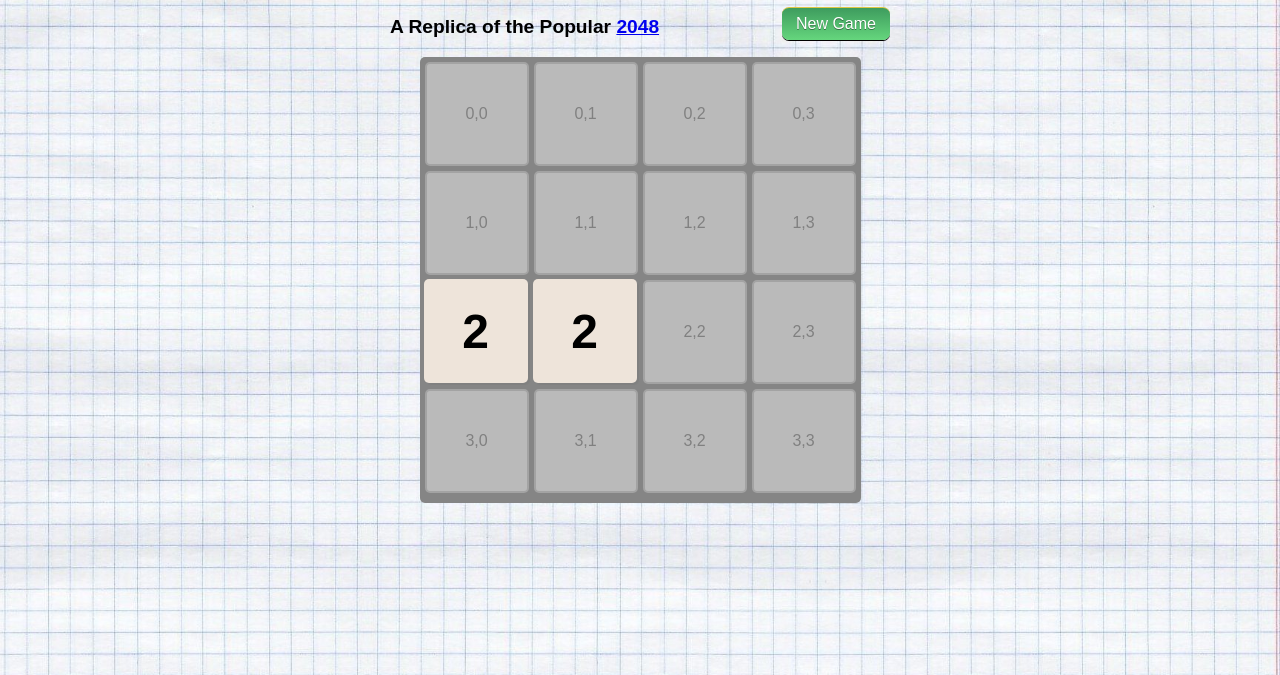
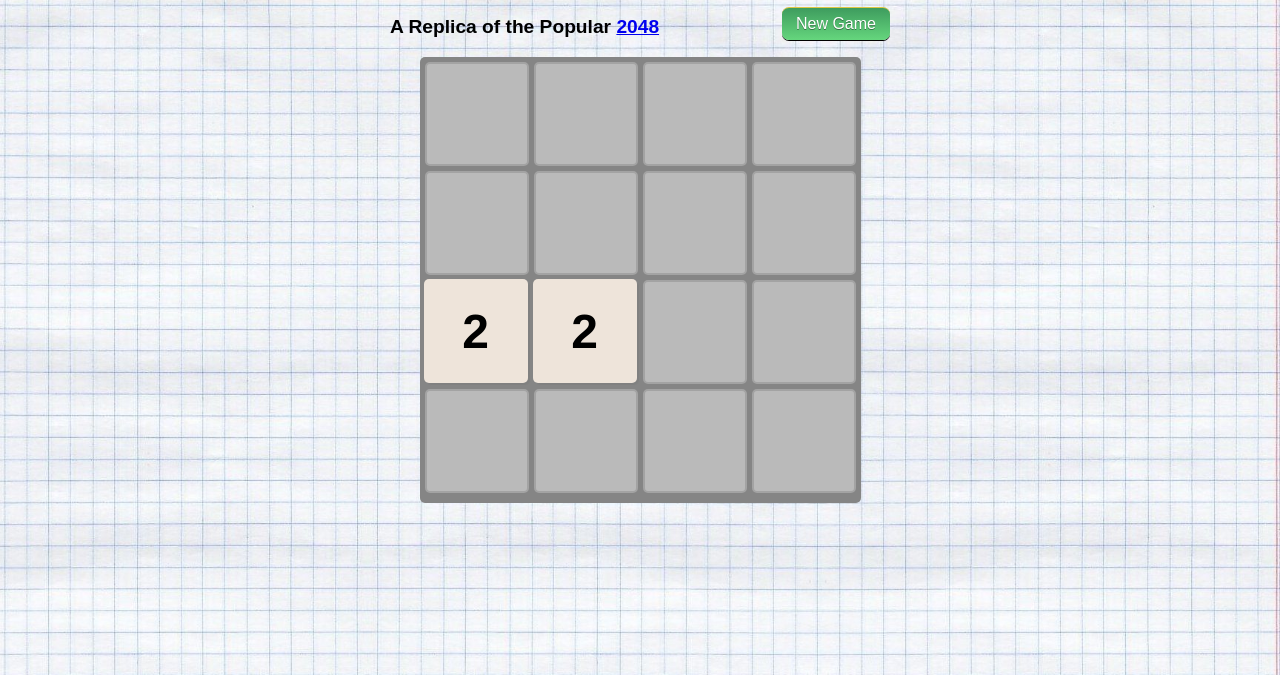
Before and after one commit to charliegdev/2048_replica, a plain HTML site: page index.html in a window 1280 px wide. Shown: the part 125-800 px from the top of the page. Drawn offline with nearby package versions, Linux system fonts and the light colour scheme.

Commit message:
Remove the coordinate numbers on the game board.

```diff
--- a/index.html
+++ b/index.html
@@ -34,28 +34,28 @@
 
         <div id="gameBoard">
             <div class="boardRow">
-                <div class="boardCell"><p>0,0</p></div>
-                <div class="boardCell"><p>0,1</p></div>
-                <div class="boardCell"><p>0,2</p></div>
-                <div class="boardCell"><p>0,3</p></div>
+                <div class="boardCell"></div>
+                <div class="boardCell"></div>
+                <div class="boardCell"></div>
+                <div class="boardCell"></div>
             </div>
             <div class="boardRow">
-                <div class="boardCell"><p>1,0</p></div>
-                <div class="boardCell"><p>1,1</p></div>
-                <div class="boardCell"><p>1,2</p></div>
-                <div class="boardCell"><p>1,3</p></div>
+                <div class="boardCell"></div>
+                <div class="boardCell"></div>
+                <div class="boardCell"></div>
+                <div class="boardCell"></div>
             </div>
             <div class="boardRow">
-                <div class="boardCell"><p>2,0</p></div>
-                <div class="boardCell"><p>2,1</p></div>
-                <div class="boardCell"><p>2,2</p></div>
-                <div class="boardCell"><p>2,3</p></div>
+                <div class="boardCell"></div>
+                <div class="boardCell"></div>
+                <div class="boardCell"></div>
+                <div class="boardCell"></div>
             </div>
             <div class="boardRow">
-                <div class="boardCell"><p>3,0</p></div>
-                <div class="boardCell"><p>3,1</p></div>
-                <div class="boardCell"><p>3,2</p></div>
-                <div class="boardCell"><p>3,3</p></div>
+                <div class="boardCell"></div>
+                <div class="boardCell"></div>
+                <div class="boardCell"></div>
+                <div class="boardCell"></div>
             </div>
         </div>
     </div>
--- a/scripts/merge.js
+++ b/scripts/merge.js
@@ -106,10 +106,8 @@ function tryMergeCase2(tile, direction, row, column, moveDistance) {
             return false;
 
         case 'down':
-            let $tileBelow = $(`.${parseInt(row) + 1}${column}`);
-            console.log($tileBelow);
-
-            let belowClassArray = $tileBelow.attr('class').split(' '),
+            let $tileBelow      = $(`.${parseInt(row) + 1}${column}`),
+                belowClassArray = $tileBelow.attr('class').split(' '),
                 belowPosition   = belowClassArray[2],
                 belowValue      = belowClassArray[1].slice(5);
 
```
